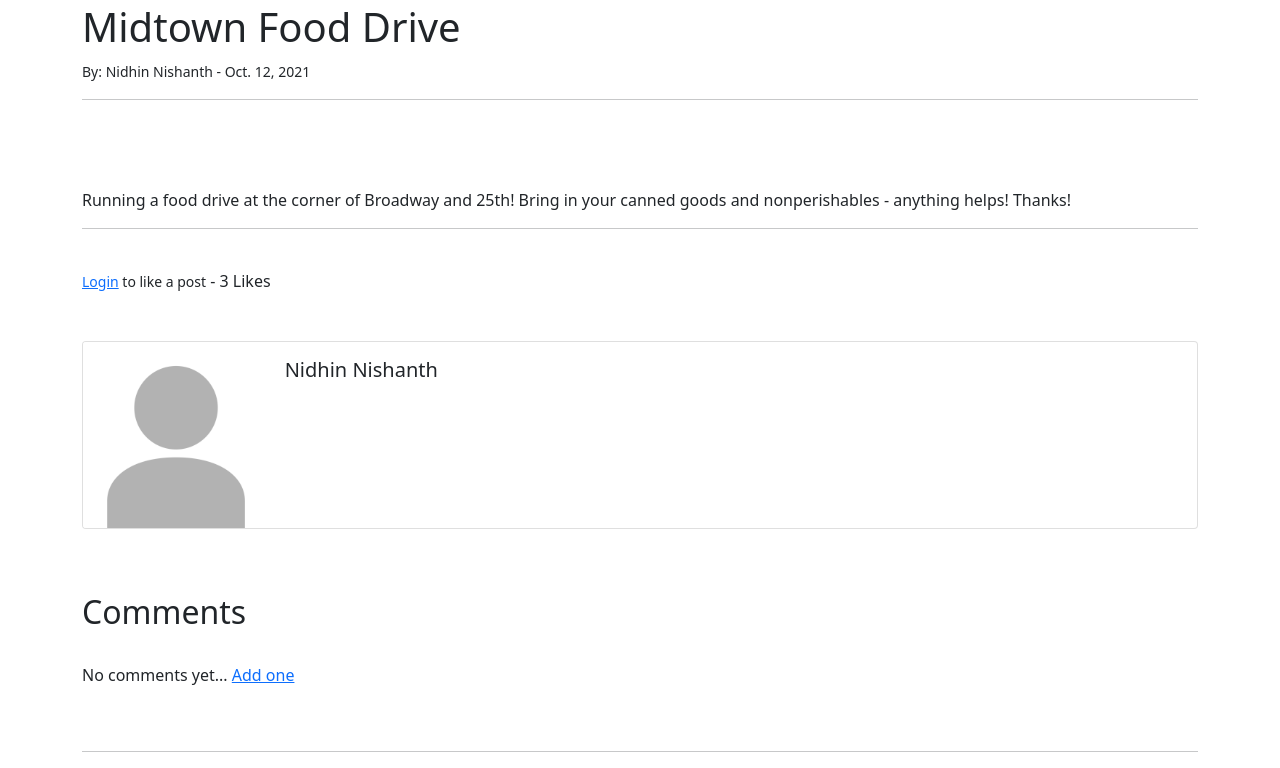
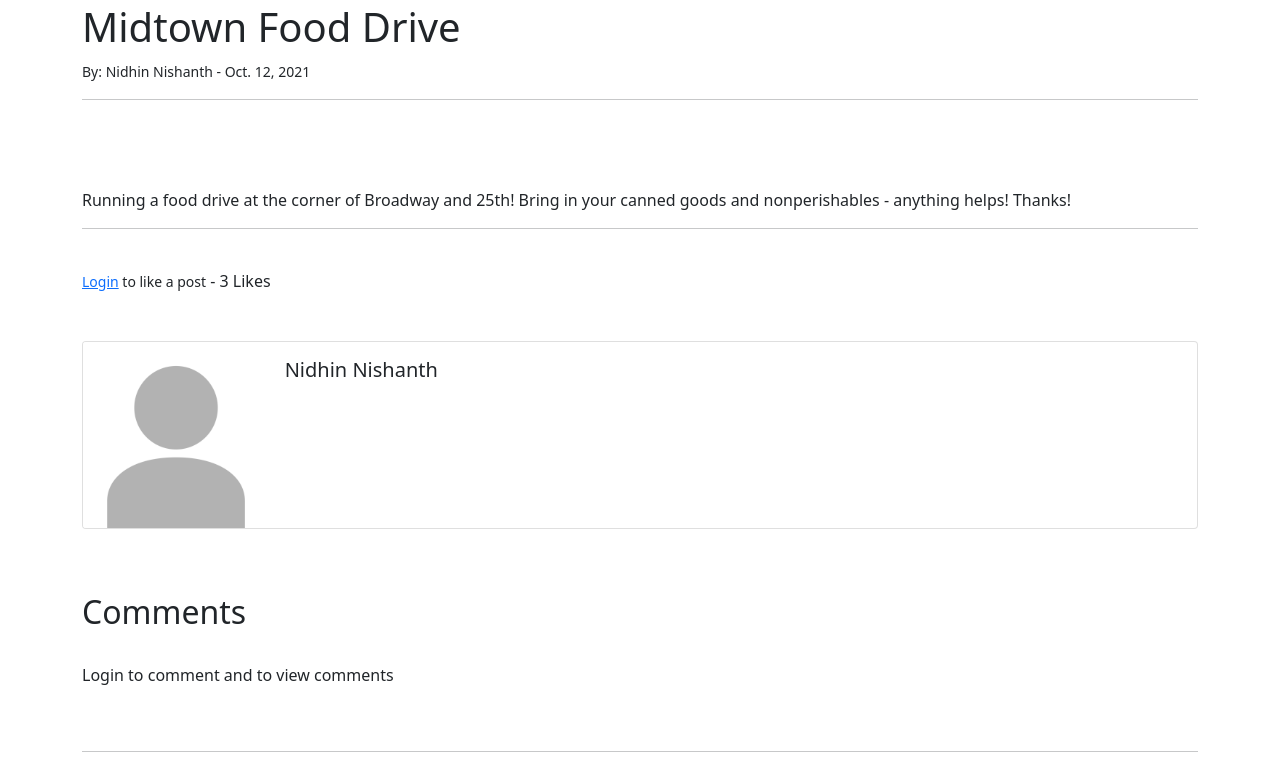
Before and after one commit to nnishanth62/Backyard, a Django app: page /post/1 in a window 1280 px wide. Shown: the part 77-845 px from the top of the page. Run offline with Django 3.2, Linux system fonts and the light colour scheme; data comes from the database, SQL or seed files in the repository; both versions use the stored data as it was after the commit; some libraries are stand-ins or nearby versions.

Commit message:
Removing ability to comment if not logged in

```diff
--- a/main/blog/templates/post_detail.html
+++ b/main/blog/templates/post_detail.html
@@ -104,6 +104,8 @@
 <br/><br/>
 <h2>Comments</h2>
 <br/>
+{% if user.is_authenticated %}
+
     {% if not post.comments.all %}
         No comments yet... <a href="{% url 'add_comment' post.pk %}">Add one </a>
     {% else %}
@@ -120,6 +122,11 @@
 
         {% endfor %}
 
+    {% endif %}
+
+{%else %}
+    Login to comment and to view comments
+
 <!--    <a href="{% url 'add_comment' post.pk %}">Add Comment</a>-->
 {% endif %}
 <br/>
```
Also changed, not shown: main/db.sqlite3, main/media/images/profile/IMG_2049.jpg (added). Lines whose indentation alone changed are shown as unchanged.
